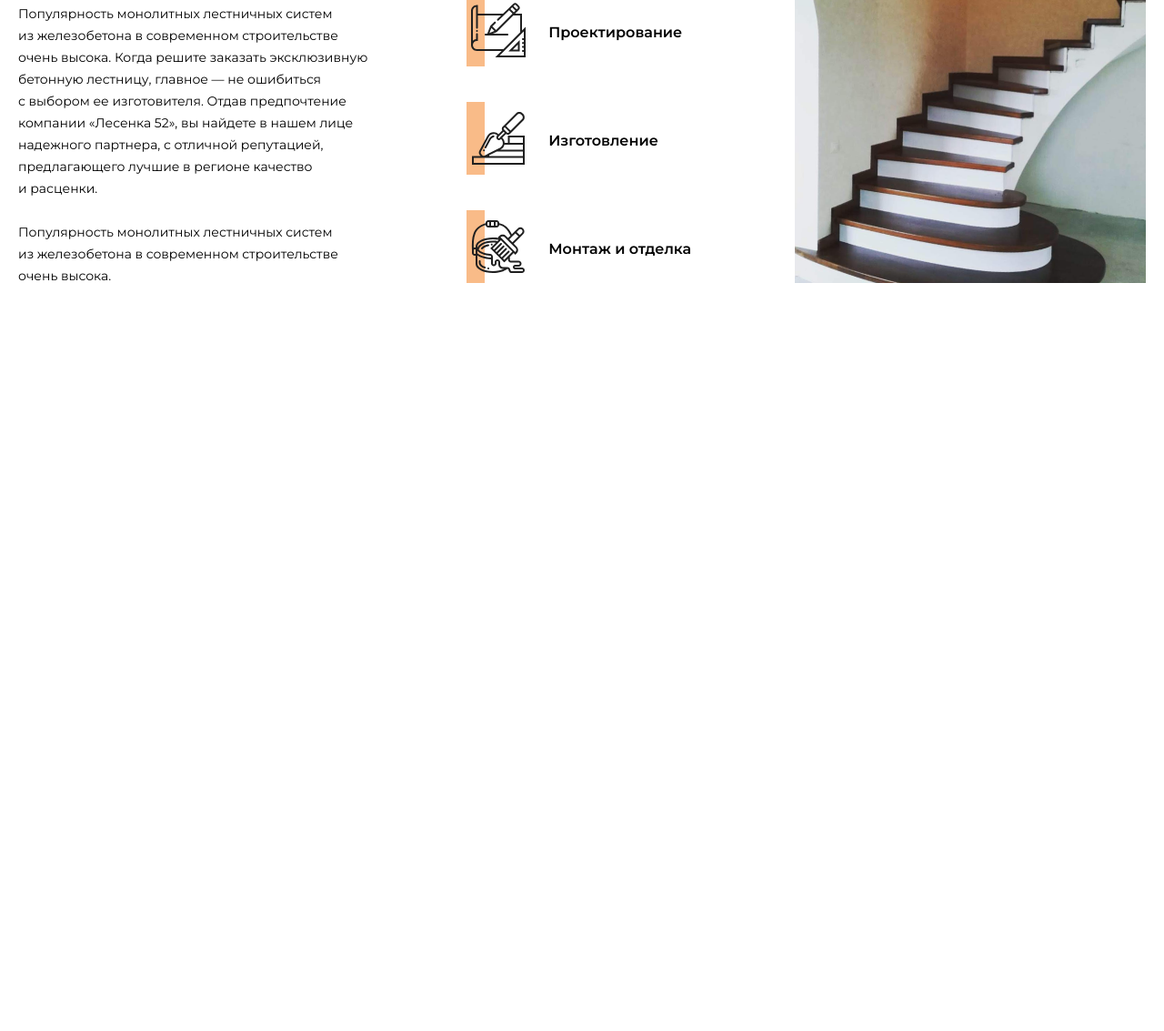
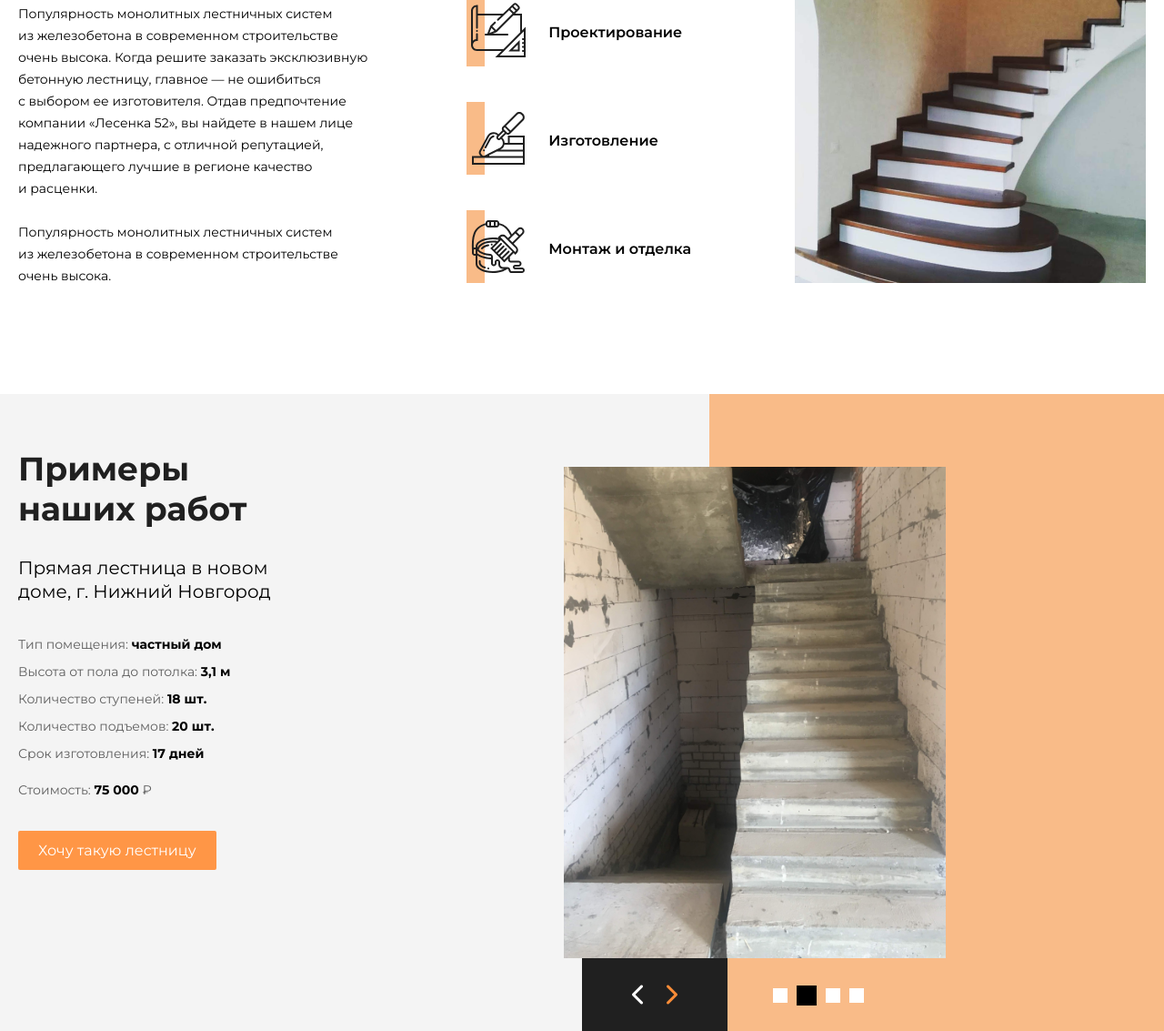
Before and after one commit to Muh1isa/lesenka, a plain HTML site: page index.html in a window 1280 px wide. Shown: the part 2893-4026 px from the top of the page at 91% size. Before the commit the page ends 3326 px from the top, so only its background shows below. Drawn offline with Linux system fonts and the light colour scheme.

Commit message:
header & 6 sections finished

```diff
--- a/index.html
+++ b/index.html
@@ -180,6 +180,39 @@
                 <img src="./images/stairs-s4.png" alt="image" class="section4__wrapper-image">
             </div>
         </section>
+        <section class="section5">
+            <div class="section5__wrapper container">
+                <div>
+                    <h2 class="section5__wrapper-title">Примеры <br> наших работ</h2>
+                    <p class="section5__wrapper-text">Прямая лестница в новом <br> доме, г. Нижний Новгород</p>
+                    <ul class="section5__wrapper-list">
+                        <li class="section5__wrapper-list-item">Тип помещения: <span>частный дом</span></li>
+                        <li class="section5__wrapper-list-item">Высота от пола до потолка: <span>3,1 м</span></li>
+                        <li class="section5__wrapper-list-item">   Количество ступеней: <span>18 шт.</span></li>
+                        <li class="section5__wrapper-list-item">       Количество подъемов: <span>20 шт.</span></li>
+                        <li class="section5__wrapper-list-item">       Срок изготовления: <span>17 дней</span></li>
+                        <li class="section5__wrapper-list-item item2">   Стоимость: <span>75 000</span> ₽</li>
+                    </ul>
+                    <button>Хочу такую лестницу</button>
+                </div>
+                <img src="./images/stairs-s5.png" alt="image" width="420">
+                <div class="section5__bg"></div>
+                <div class="section5__icons">
+                    <a href="#">
+                        <i class="fa-solid fa-chevron-left"></i>
+                    </a>
+                    <a href="#">
+                        <i class="fa-solid fa-chevron-right" style="color: #F98C37;"></i>
+                    </a>
+                </div>
+                <div class="section5__dots">
+                    <div class="dots"></div>
+                    <div class="dots2"></div>
+                    <div class="dots"></div>
+                    <div class="dots"></div>
+                </div>
+            </div>
+        </section>
     </main>
 </body>
 </html>
--- a/scss/blocks/_blocks.scss
+++ b/scss/blocks/_blocks.scss
@@ -4,4 +4,5 @@
 @import './section2';
 @import './section3';
 @import './section4';
+@import './section5';
 @import './footer';
--- /dev/null
+++ b/scss/blocks/_section5.scss
@@ -0,0 +1,142 @@
+.section5 {
+    height: 700px;
+    background-color: #f4f4f4;
+    padding: 60px 0 0 0;
+    .container {
+        position: relative;
+    }
+    &__wrapper {
+        display: flex;
+        justify-content: space-between;
+        &-title {
+            font-size: 36px;
+            color: $mainColor;
+        }
+        &-text {
+            font-size: 20px;
+            line-height: 26px;
+            margin: 30px 0;
+        }
+        &-list {
+            &-item {
+                font-size: 14px;
+                line-height: 30px;
+                color:  rgba(32, 32, 32, 0.70);
+                span {
+                    color: #000;
+                }
+            }
+            .item2 {
+                margin: 10px 0 30px 0
+            }
+        }
+        button {
+            @include btn;
+        }
+    }
+    &__bg {
+        position: absolute;
+        width: 500px;
+        height: 700px;
+        background-color: #F9BB88;
+        top: -60px;
+        right: 0;
+    }
+    img {
+        position: absolute;
+        z-index: 1;
+        top: 20px;
+        right: 240px;
+    }
+    &__icons {
+        position: absolute;
+        width: 160px;
+        height: 80px;
+        display: flex;
+        align-items: center;
+        justify-content: center;
+        gap: 20px;
+        background-color: $mainColor;
+        z-index: 1;
+        top: 560px;
+        left: 640px;
+        a .fa-chevron-left, .fa-chevron-right {
+            color: #fff;
+            font-size: 24px;
+        }
+    }
+    &__dots {
+        position: absolute;
+        display: flex;
+        align-items: center;
+        gap: 10px;
+        top: 590px;
+        left: 850px;
+        .dots {
+            width: 16px;
+            height: 16px;
+            background-color: #fff;
+        }
+        .dots2 {
+            width: 22px;
+            height: 22px;
+            background-color: #000;
+        }
+    }
+}
+
+
+
+@media screen and (max-width: 768px) {
+    .section5 {
+        width: 100%;
+        margin: 520px 0 0 0;
+        &__bg {
+            width: 380px;
+        }
+        img {
+            width: 380px;
+            top: 20px;
+            right: 40px;
+        }
+        &__icons {
+            display: none;
+        }
+        &__dots {
+            top: 560px;
+            left: 450px;
+        }
+    }
+}
+
+
+@media screen and (max-width: 400px) {
+    .section5 {
+        width: 100%;
+        height: 1150px;
+        margin: 1060px 0 0 0;
+        &__wrapper {
+            display: block;
+            &-text {
+                margin: 600px 0 0 0;
+            }
+        }
+        &__bg {
+            width: 80px;
+            height: 1150px;
+            top: -60px;
+        }
+        img {
+            width: 380px;
+            top: 110px;
+            right: 40px;
+        }
+        &__icons {
+            display: none;
+        }
+        &__dots {
+            top: 560px;
+            left: 450px;
+        }
+    }
+}
```
Also changed, not shown: css/main.css, images/stairs-s4.svg (deleted), images/stairs-s5.png (added), 1 other file.
